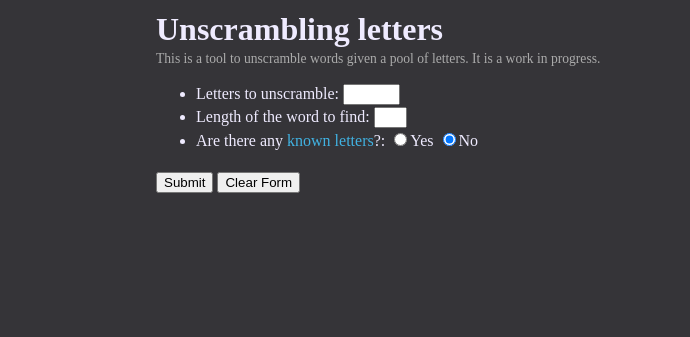
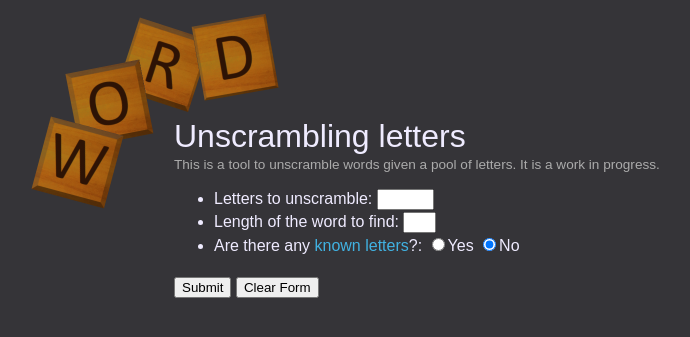
Before and after one commit to Sheyin/word-unscrambler, a Flask app: page / in a window 1280 px wide. Shown: the top 337 px of the page, without its empty margins (168-858 px from the left). Run offline with Flask 2, Linux system fonts and the light colour scheme.

Commit message:
Cleaned up code, renamed some methods, added better comments explaining what things did.  Spent 3x as much time trying to position an image.

```diff
--- a/main_flask.py
+++ b/main_flask.py
@@ -1,6 +1,6 @@
 # The goal is to create a list of word-patterns based on certain letter combinations in the English language.
 
-from functions import unscramble, checkDuplicateLetters, filterKnownLetters, printResults, removeResults
+from functions import unscramble, postfixIsInLetterPool, filterKnownLetters, printResults, filterResultsLackingVowels
 import word
 from copy import copy
 from flask import Flask, render_template, request
@@ -14,7 +14,11 @@ def start():
 def search():
 	raw_letters = request.args.get('letters', '')
 	num_spaces = int(request.args.get('length', ''))
-	known = bool(request.args.get('known', ''))
+	known_input = request.args.get('known', '')
+	# This is necessary because Python bool() only checks the string is empty or not
+	known = False
+	if known_input == "True":
+		known = True
 	knownLetters = request.args.get('knownLetters', '')
 	solutions = []
 
@@ -24,17 +28,20 @@ def search():
 
 	# Check if these letters are a subset of the list of letters, then display combinations
 	for combination in word.postfixes:
-		if set(list(combination)).issubset(letters):
-			if checkDuplicateLetters(copy(letters), combination):
-				solutions += unscramble(copy(letters), combination, "postfix", num_spaces, solutions)
+		# Testing removing this since the inner loop is doing the same thing
+		#if set(list(combination)).issubset(letters):
+		if postfixIsInLetterPool(copy(letters), combination):
+			solutions += unscramble(copy(letters), combination, num_spaces, solutions)
 
 	if known:
-	    solutions = filterKnownLetters(solutions, knownLetters)
+		solutions = filterKnownLetters(solutions, knownLetters)
 
-	# Making this >3 because of irregularities, such as "pry"
+	# Making this >4 because of irregularities, such as "pry", which would cause all
+	# results to be filtered, since it would see 'pr', no vowel, and then remove it.
+	# The "filtered solutions" will still be displayed but underneath the normal results.
 	filteredSolutions = []
 	if num_spaces > 4:
-		solutions, filteredSolutions = removeResults(solutions)
+		solutions, filteredSolutions = filterResultsLackingVowels(solutions)
 	numFiltered = len(filteredSolutions)
 
 	# TODO: Recheck filtering duplicate entries - appears to be showing up again
--- a/static/styles.css
+++ b/static/styles.css
@@ -7,6 +7,7 @@ div.knownLetterEntry {
 body {
     background-color: #353438;
     color: #EFEBFF;
+	font-family: sans-serif;
 }
 
 button.reset {
@@ -17,31 +18,17 @@ button.reset {
 h1 {
     color: #EFEBFF;
 	line-height: 0.5em;
-	margin-bottom: 0;
-	margin-top: 5;
+	margin-bottom: 10px;
+	margin-top: 5px;
+	font-weight: bold;
 }
 
 input.knownInput {
   size: 25%;
 }
 
-#mainContent {
-	text-align: left;
-	width: 50%;
-	margin-left: auto;
-	margin-right: auto;
-	margin-bottom: 0;
-	margin-top: 0;
-  	padding:0;
-}
-
 p {
     color: #EFEBFF;
-}
-
-#note {
-	color: #ABABAB;
-	font-size: 85%;
 }
 
 table.solutions {
@@ -76,3 +63,56 @@ li {
 #submitButton {
 	margin-top: 5px;
 }
+
+#header {
+	color: #EFEBFF;
+	font-size: 2em;
+	margin-top: 5px;
+}
+
+#filteredHeader {
+	margin-top: 15px;
+	font-size: 1.5em;
+}
+
+#note {
+	color: #ABABAB;
+	font-size: 85%;
+	margin-top: 2px;
+	margin-bottom: 5px;
+}
+
+#wordlogo {
+    max-width: 100%;
+    height: auto;
+	position: relative;
+	z-index: -1;
+	margin-left: auto;
+	margin-right: auto;
+}
+
+#imageAndMain {
+	position: absolute;
+	width: 70%;
+	margin-left: auto;
+	margin-right: auto;
+	margin-bottom: 0;
+	margin-top: 0px;
+	left: 0;
+	right: 0;
+	padding:0;
+	background-image: url('wordlogo.png');
+	background-repeat: no-repeat;
+}
+
+#mainContent {
+	text-align: left;
+	margin-left: 150px;
+	margin-right: auto;
+	margin-bottom: 0;
+	margin-top: 110px;
+  	padding:0;
+	position: relative;
+	z-index: 10;
+	width: 80%;
+}
--- a/templates/index.html
+++ b/templates/index.html
@@ -3,9 +3,9 @@
 <link rel="stylesheet" href="{{ url_for('static', filename='styles.css') }}">
 <script src="{{ url_for('static', filename='scripts.js') }}"></script>
 
+<div id="imageAndMain">
 	<div id="mainContent">
-
-	<h1>Unscrambling letters</h1>
+		<div id="header">Unscrambling letters</div>
 
 		<p id="note">This is a tool to unscramble words given a pool of letters.  It is a work in progress.</p>
 
@@ -27,3 +27,4 @@
 		</p>
 
 	</div>
+</div>
--- a/word.py
+++ b/word.py
@@ -1,6 +1,6 @@
 # List of prefixes/postfixes to check against
 
-postfixes = ["ach", "ack", "act", "acy", "age", "aid", "aim", "ain", "air", "ame", "and", "ane", "ang", "ant",
+postfixes = ["ach", "ack", "act", "acy", "age", "aid", "aim", "ain", "air", "ame", "amp", "and", "ane", "ang", "ant",
             "arg", "arn", "art", "atch", "ave", "che", "cle",
             "eek", "eep", "egg", "erg", "eta",
             "ign", "ion", "ism", "ity",
```
Also changed, not shown: functions.py (+51 -36 lines), main.py (+6 -5 lines), templates/results.html (+5 -2 lines), static/wordlogo.png (added). Lines whose indentation alone changed are shown as unchanged.
